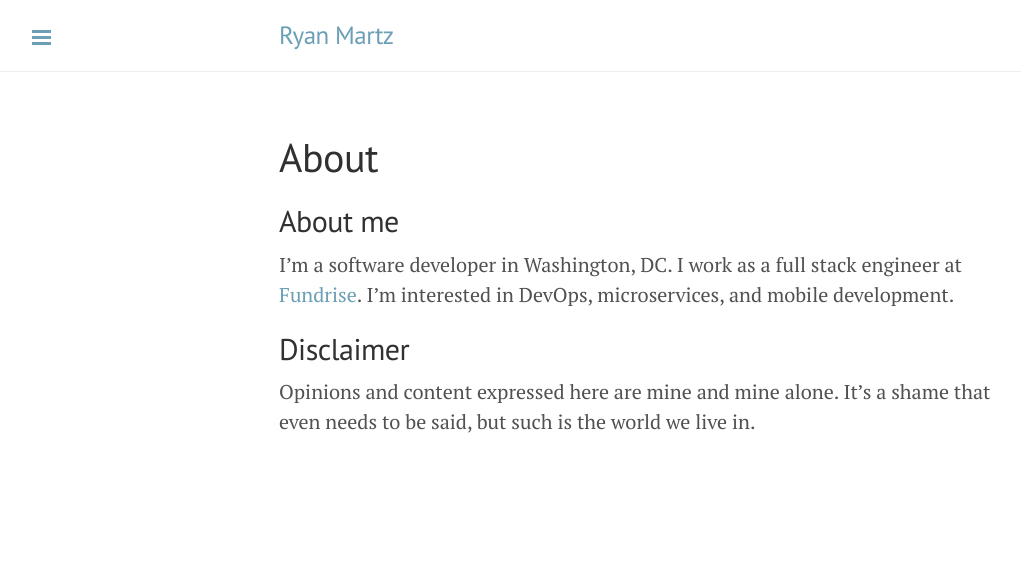
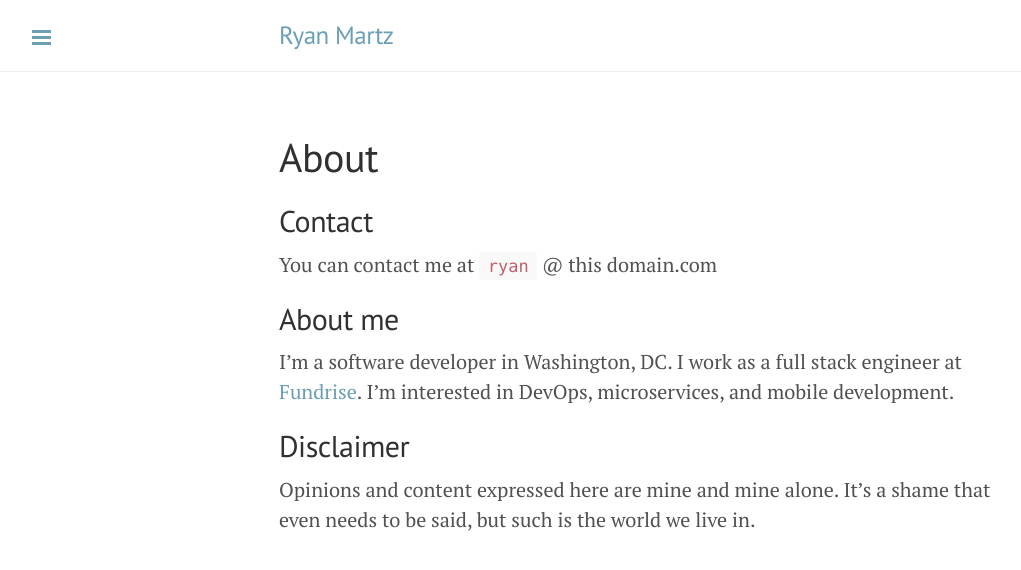
Before and after one commit to rpmartz/rpmartz.github.io, a Jekyll site: the page built from about.md, in a window 1280 px wide. Shown: the top 570 px of the page, without its empty margins (1-1022 px from the left). Built offline with Jekyll 4.4.1, drawn with Linux system fonts in a browser that asks for light colours; comment, search, counter and statistics services are not loaded.

Commit message:
add contact info

```diff
--- a/about.md
+++ b/about.md
@@ -2,6 +2,9 @@
 layout: page
 title: About
 ---
+## Contact
+
+You can contact me at `ryan` @ this domain.com
 
 ## About me
 
```
